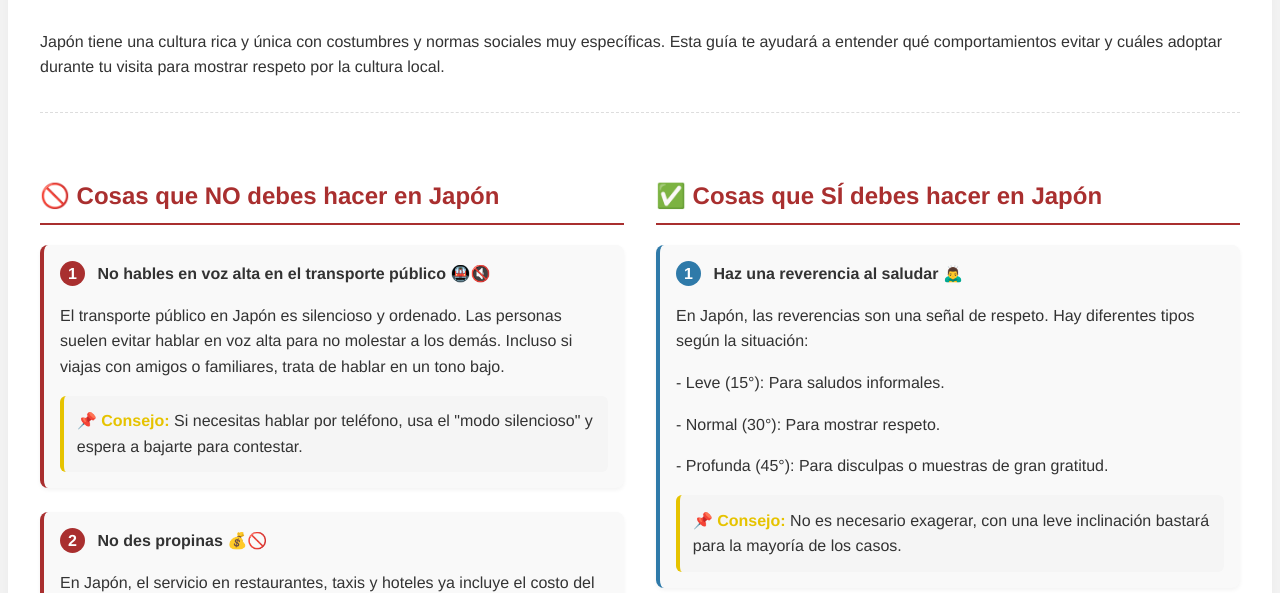
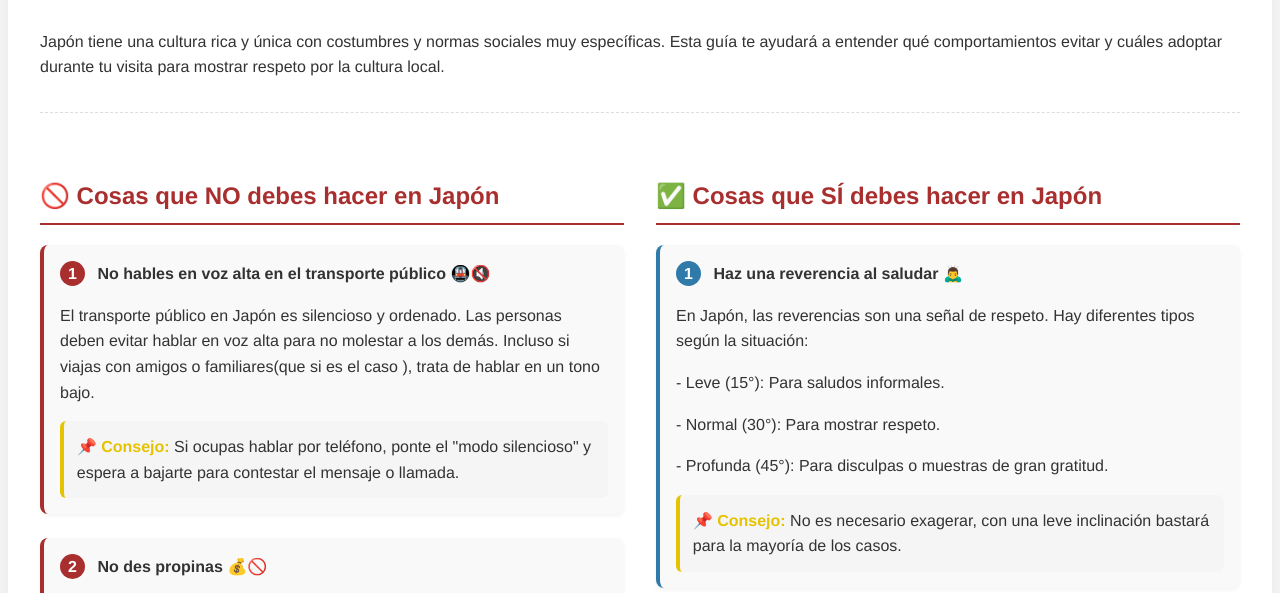
Before and after one commit to favelaxxx/Japan-Facts, a plain HTML site: page index.html in a window 1280 px wide. Shown: the part 186-779 px from the top of the page. Drawn offline with Linux system fonts and the light colour scheme.

Commit message:
Update index.html

```diff
--- a/index.html
+++ b/index.html
@@ -198,9 +198,9 @@
                 <ul class="dont-list">
                     <li>
                         <span class="number">1</span> <strong>No hables en voz alta en el transporte público</strong> 🚇🔇
-                        <p>El transporte público en Japón es silencioso y ordenado. Las personas suelen evitar hablar en voz alta para no molestar a los demás. Incluso si viajas con amigos o familiares, trata de hablar en un tono bajo.</p>
+                        <p>El transporte público en Japón es silencioso y ordenado. Las personas deben evitar hablar en voz alta para no molestar a los demás. Incluso si viajas con amigos o familiares(que si es el caso ), trata de hablar en un tono bajo.</p>
                         <div class="tip">
-                            <span class="tip-icon">📌 Consejo:</span> Si necesitas hablar por teléfono, usa el "modo silencioso" y espera a bajarte para contestar.
+                            <span class="tip-icon">📌 Consejo:</span> Si ocupas  hablar por teléfono, ponte el "modo silencioso" y espera a bajarte para contestar el mensaje o llamada.
                         </div>
                     </li>
 
```
